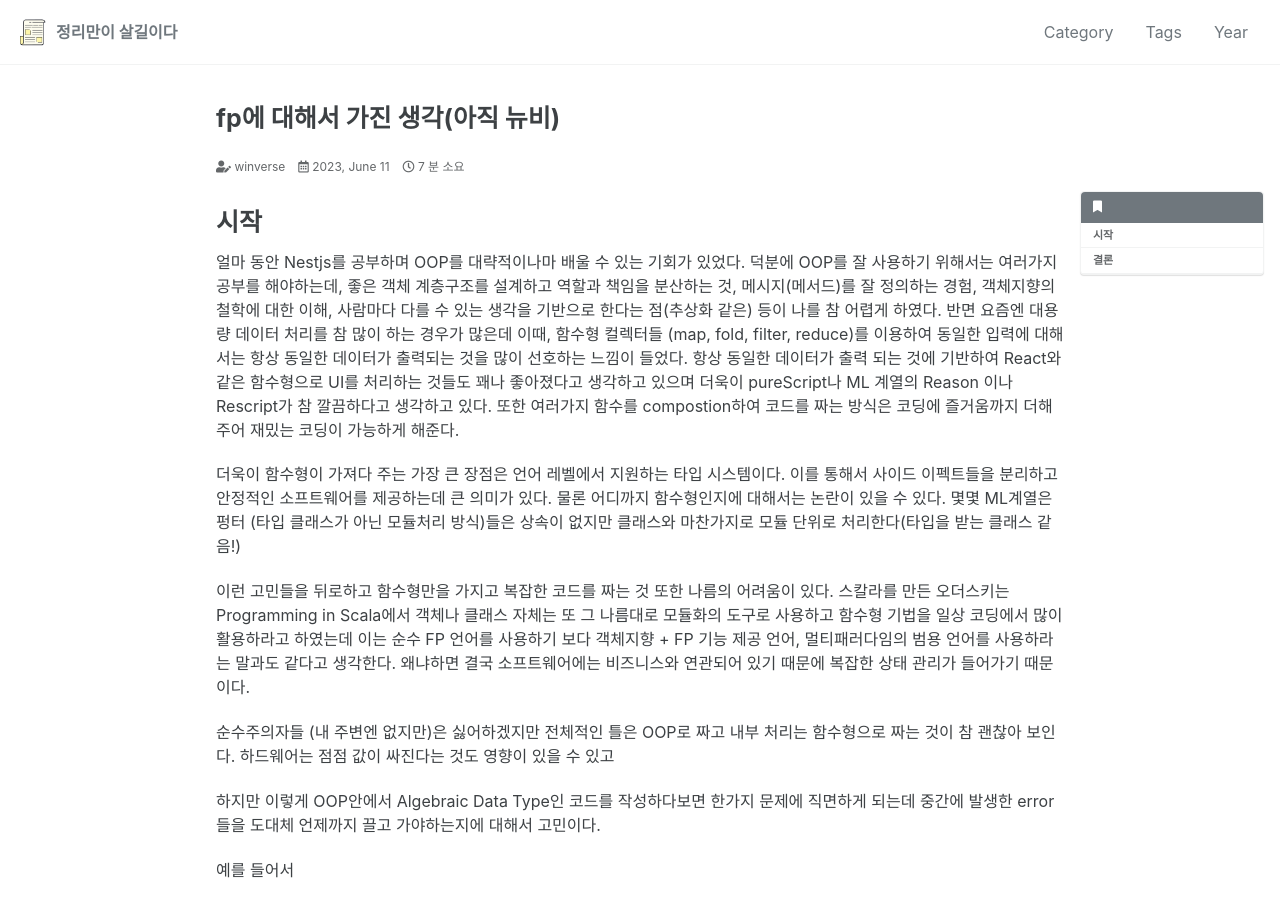
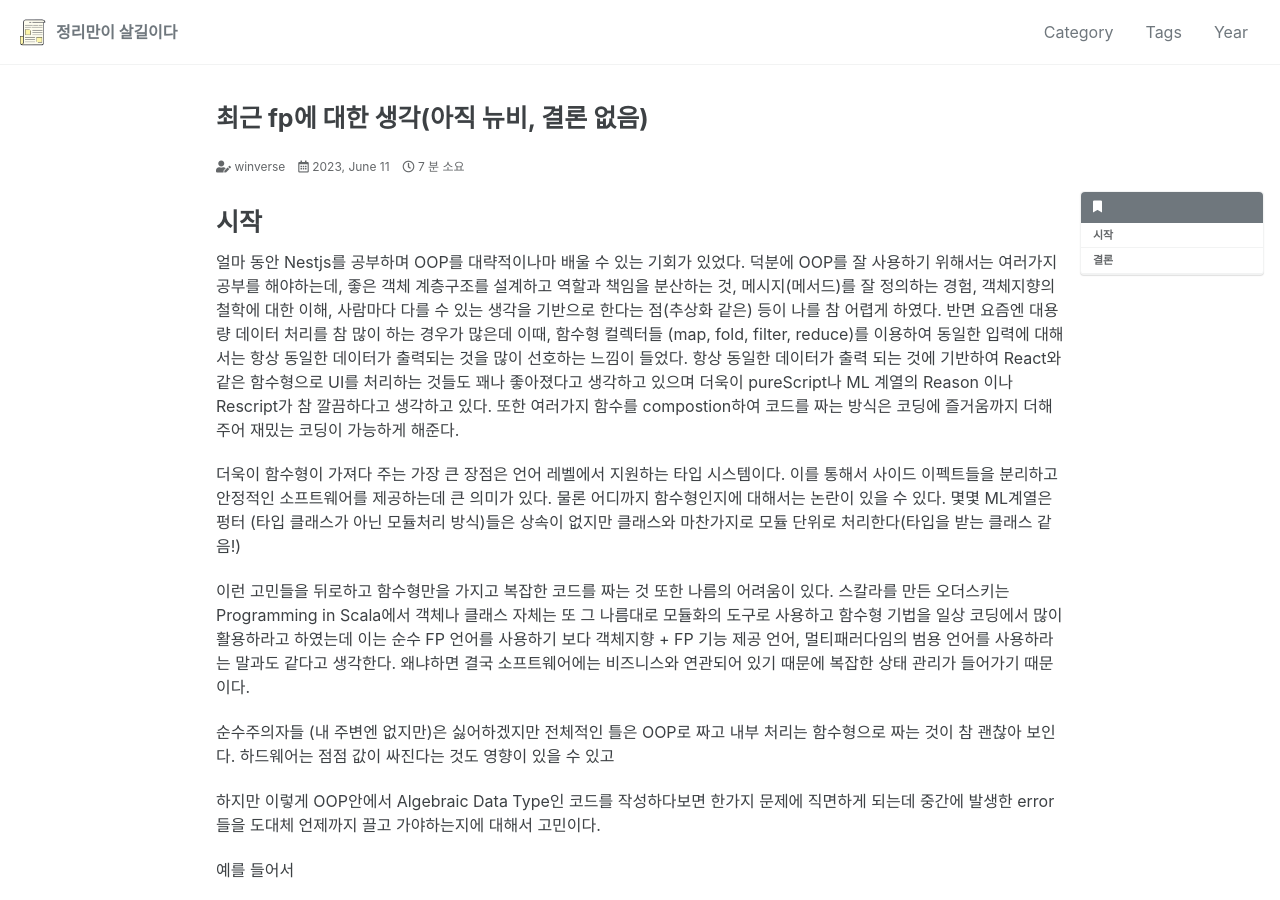
Before and after one commit to winverse/winverse.github.io, a Jekyll site: the page built from _posts/fp/2023-06-11-fp.md, in a window 1280 px wide and 900 px high. Built offline with Jekyll 4.4.1, drawn with Linux system fonts in a browser that asks for light colours; cached includes are drawn as plain includes.

Commit message:
최근 fp에 대한 생각(아직 뉴비, 결론 없음)

```diff
--- a/_posts/fp/2023-06-11-fp.md
+++ b/_posts/fp/2023-06-11-fp.md
@@ -1,6 +1,6 @@
 ---
 author: winverse
-title:  "fp에 대해서 가진 생각(아직 뉴비)"
+title:  "최근 fp에 대한 생각(아직 뉴비, 결론 없음)"
 categories:
     - fp
 tags:
```
